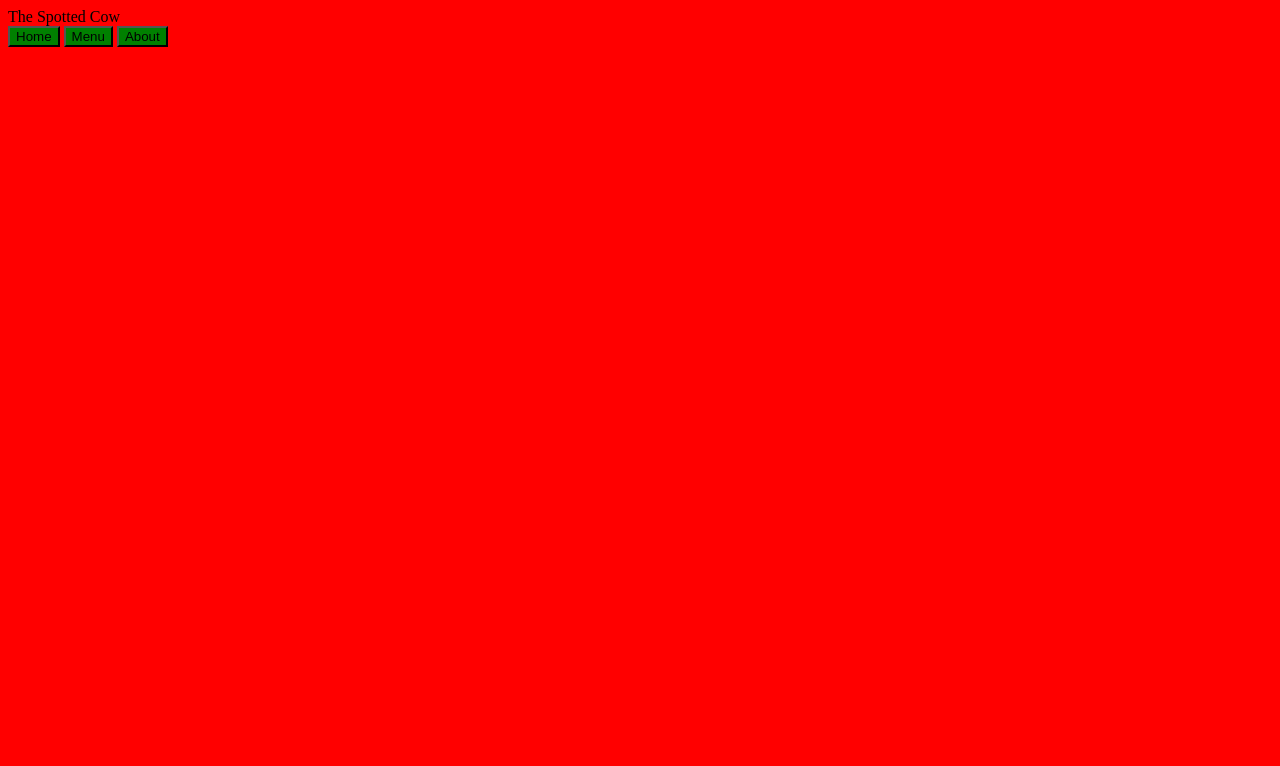
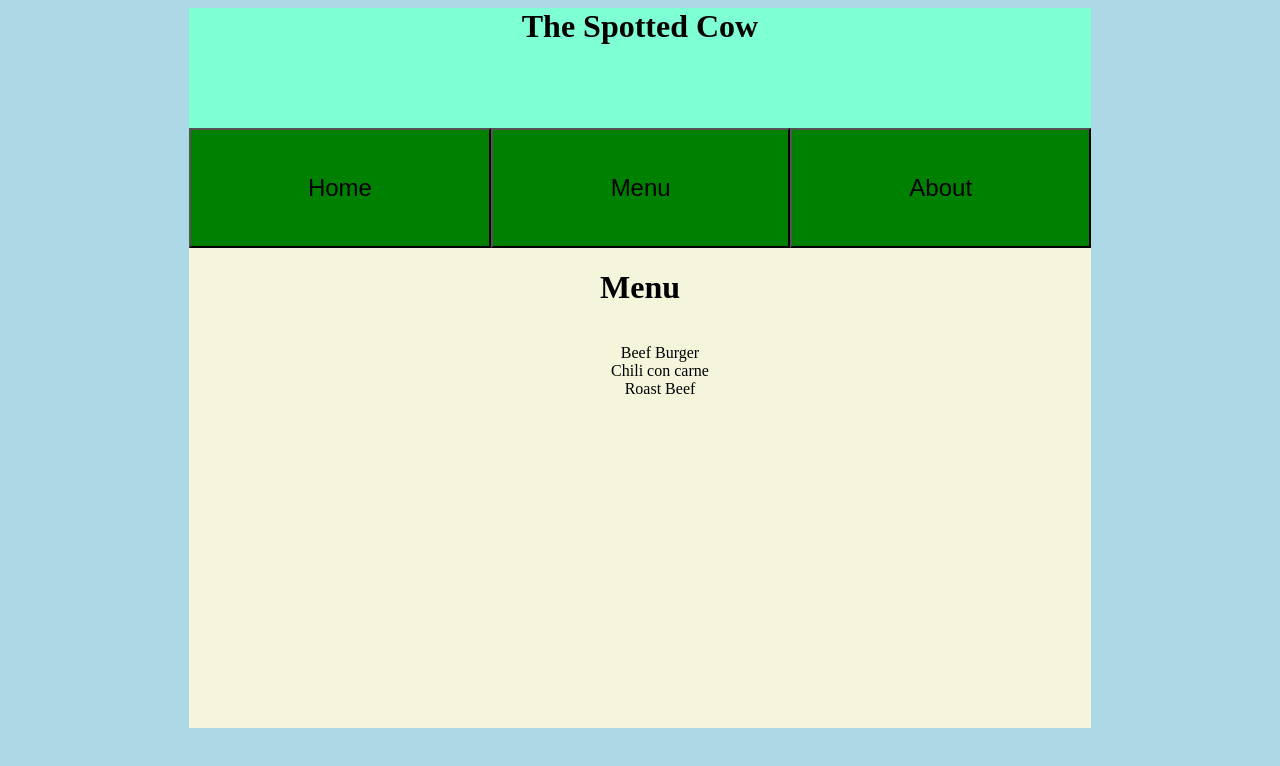
Before and after one commit to pkusy882/Restaurant-Page, a website built with webpack: page src/index.html in a window 1280 px wide. Both pictures are taken after a click on the button "Menu". Built offline with nearby package versions, Linux system fonts and the light colour scheme.

Commit message:
added the basic website layout with funcionality to swtich between the different web page tabs

```diff
--- /dev/null
+++ b/src/about.js
@@ -0,0 +1,35 @@
+
+function about(){
+
+    const container = document.querySelector(".content");
+
+    //create elements
+    const title = document.createElement("h1");
+    const paragraph = document.createElement("p");
+    const achieve = document.createElement("h2");
+    //const list = document.createElement("ul");
+    // const listItem1 = document.createElement("li");
+    // const listItem2 = document.createElement("li");
+    // const listItem3 = document.createElement("li");
+
+    //adds relevent text to items
+    title.textContent = "About Us";
+    paragraph.textContent = "Lorem ipsum dolor sit amet, consectetur adipiscing elit, sed do eiusmod tempor incididunt ut labore et dolore magna aliqua. Ut enim ad minim veniam, quis nostrud exercitation ullamco laboris nisi ut aliquip ex ea commodo consequat. Duis aute irure dolor in reprehenderit in voluptate velit esse cillum dolore eu fugiat nulla pariatur. Excepteur sint occaecat cupidatat non proident, sunt in culpa qui officia deserunt mollit anim id est laborum.     Lorem ipsum dolor sit amet, consectetur adipiscing elit, sed do eiusmod tempor incididunt ut labore et dolore magna aliqua. Ut enim ad minim veniam, quis nostrud exercitation ullamco laboris nisi ut aliquip ex ea commodo consequat. Duis aute irure dolor in reprehenderit in voluptate velit esse cillum dolore eu fugiat nulla pariatur. Excepteur sint occaecat cupidatat non proident, sunt in culpa qui officia deserunt mollit anim id est laborum.";
+    achieve.textContent = "Book a table now!";
+    // listItem1.textContent = "Best Beef";
+    // listItem2.textContent = "Best Resteraunt";
+    // listItem3.textContent = "Best Dressed";
+
+    //clear child items fist
+    container.innerHTML = "";
+
+    //add elements to container
+    container.appendChild(title);
+    container.appendChild(paragraph);
+    container.appendChild(achieve);
+    // container.appendChild(list);
+
+
+};
+
+export default about;
--- /dev/null
+++ b/src/home.js
@@ -0,0 +1,40 @@
+
+function homePage(){
+    //select the container
+    const container = document.querySelector(".content");
+
+    //create elements
+    const title = document.createElement("h1");
+    const paragraph = document.createElement("p");
+    const achieve = document.createElement("h2");
+    const list = document.createElement("ul");
+    const listItem1 = document.createElement("li");
+    const listItem2 = document.createElement("li");
+    const listItem3 = document.createElement("li");
+
+    //adds relevent text to items
+    title.textContent = "Welcome to the spotted cow!";
+    paragraph.textContent = "Here at the spotted cow we only serve the finest food and drink. we specilise in beef and have some of the finest steaks in the local area. Lorem ipsum dolor sit amet, consectetur adipiscing elit, sed do eiusmod tempor incididunt ut labore et dolore magna aliqua. Ut enim ad minim veniam, quis nostrud exercitation ullamco laboris nisi ut aliquip ex ea commodo consequat. Duis aute irure dolor in reprehenderit in voluptate velit esse cillum dolore eu fugiat nulla pariatur. Excepteur sint occaecat cupidatat non proident, sunt in culpa qui officia deserunt mollit anim id est laborum.";
+    achieve.textContent = "Here are our awards we have won!";
+    listItem1.textContent = "Best Beef";
+    listItem2.textContent = "Best Resteraunt";
+    listItem3.textContent = "Best Dressed";
+
+    //clear child items fist
+    container.innerHTML = "";
+
+    //adds list items to list
+    list.appendChild(listItem1);
+    list.appendChild(listItem2);
+    list.appendChild(listItem3);
+
+    //add elements to container
+    container.appendChild(title);
+    container.appendChild(paragraph);
+    container.appendChild(achieve);
+    container.appendChild(list);
+
+
+};
+
+export default homePage;
--- a/src/index.html
+++ b/src/index.html
@@ -7,11 +7,11 @@
 </head>
 <body>
     <div class="Header">The Spotted Cow</div>
-        <div class = "navBar">
-            <button class = "home">Home</button>
-            <button class = "menu">Menu</button>
-            <button class = "about">About</button>
+    <nav>
+        <button class = "home">Home</button>
+        <button class = "menu">Menu</button>
+        <button class = "about">About</button>
+    </nav>
     <div class = "content"></div>
-    </div>
 </body>
 </html>
--- a/src/index.js
+++ b/src/index.js
@@ -1,3 +1,22 @@
 import '/src/style.css';
+import homePage from './home';
+import about from './about';
+import menu from './menu';
 
-alert("hey There");
+const homeBtn = document.querySelector(".home");
+const aboutBtn = document.querySelector(".about");
+const menuBtn = document.querySelector(".menu");
+
+homeBtn.addEventListener("click", ()=> {
+    homePage();
+});
+menuBtn.addEventListener("click", ()=>{
+    menu();
+});
+
+aboutBtn.addEventListener("click", ()=> {
+    about();
+});
+
+
+homePage();
--- /dev/null
+++ b/src/menu.js
@@ -0,0 +1,38 @@
+
+function menu(){
+
+    const container = document.querySelector(".content");
+
+    //create elements
+    const title = document.createElement("h1");
+    // const paragraph = document.createElement("p");
+    // const achieve = document.createElement("h2");
+    const list = document.createElement("ul");
+    const listItem1 = document.createElement("li");
+    const listItem2 = document.createElement("li");
+    const listItem3 = document.createElement("li");
+
+    //adds relevent text to items
+    title.textContent = "Menu";
+    // paragraph.textContent = "Lorem ipsum dolor sit amet, consectetur adipiscing elit, sed do eiusmod tempor incididunt ut labore et dolore magna aliqua. Ut enim ad minim veniam, quis nostrud exercitation ullamco laboris nisi ut aliquip ex ea commodo consequat. Duis aute irure dolor in reprehenderit in voluptate velit esse cillum dolore eu fugiat nulla pariatur. Excepteur sint occaecat cupidatat non proident, sunt in culpa qui officia deserunt mollit anim id est laborum.     Lorem ipsum dolor sit amet, consectetur adipiscing elit, sed do eiusmod tempor incididunt ut labore et dolore magna aliqua. Ut enim ad minim veniam, quis nostrud exercitation ullamco laboris nisi ut aliquip ex ea commodo consequat. Duis aute irure dolor in reprehenderit in voluptate velit esse cillum dolore eu fugiat nulla pariatur. Excepteur sint occaecat cupidatat non proident, sunt in culpa qui officia deserunt mollit anim id est laborum.";
+    // achieve.textContent = "Book a table now!";
+    listItem1.textContent = "Beef Burger";
+    listItem2.textContent = "Chili con carne";
+    listItem3.textContent = "Roast Beef";
+
+    //clear child items fist
+    container.innerHTML = "";
+
+    list.appendChild(listItem1);
+    list.appendChild(listItem2);
+    list.appendChild(listItem3);
+    //add elements to container
+    container.appendChild(title);
+    // container.appendChild(paragraph);
+    // container.appendChild(achieve);
+    container.appendChild(list);
+
+
+};
+
+export default menu;
--- a/src/style.css
+++ b/src/style.css
@@ -1,7 +1,52 @@
 
+*{
+    text-align: center;
+}
 body {
-    background-color: red;
+    background-color: lightblue;
+    display: grid;
+    grid-template-columns: 1fr 5fr 1fr;
+    grid-template-rows: 1fr 1fr 4fr;
+    grid-template-areas:
+        ". head ."
+        ". nav ."
+        ". cont .";
 }
+
+.Header{
+    grid-area: head;
+    font-size: xx-large;
+    font-weight: bolder;
+    text-align: center;
+    background-color: aquamarine;
+}
+
+
+
+nav{
+    grid-area: nav;
+    text-align: center;
+    background-color: aqua;
+    display: flex;
+    justify-content: center;
+
+}
+
+.content{
+    grid-area: cont;
+    display: flex;
+    flex-direction: column;
+    background-color: beige;
+    height: 60vh;
+}
+
+
 button{
     background-color: green;
+    font-size: x-large;
+    flex-grow: 3;
+    padding: 5px;
 }
+li{
+    list-style-type: none;
+}
```
Also changed, not shown: 1 other file.
